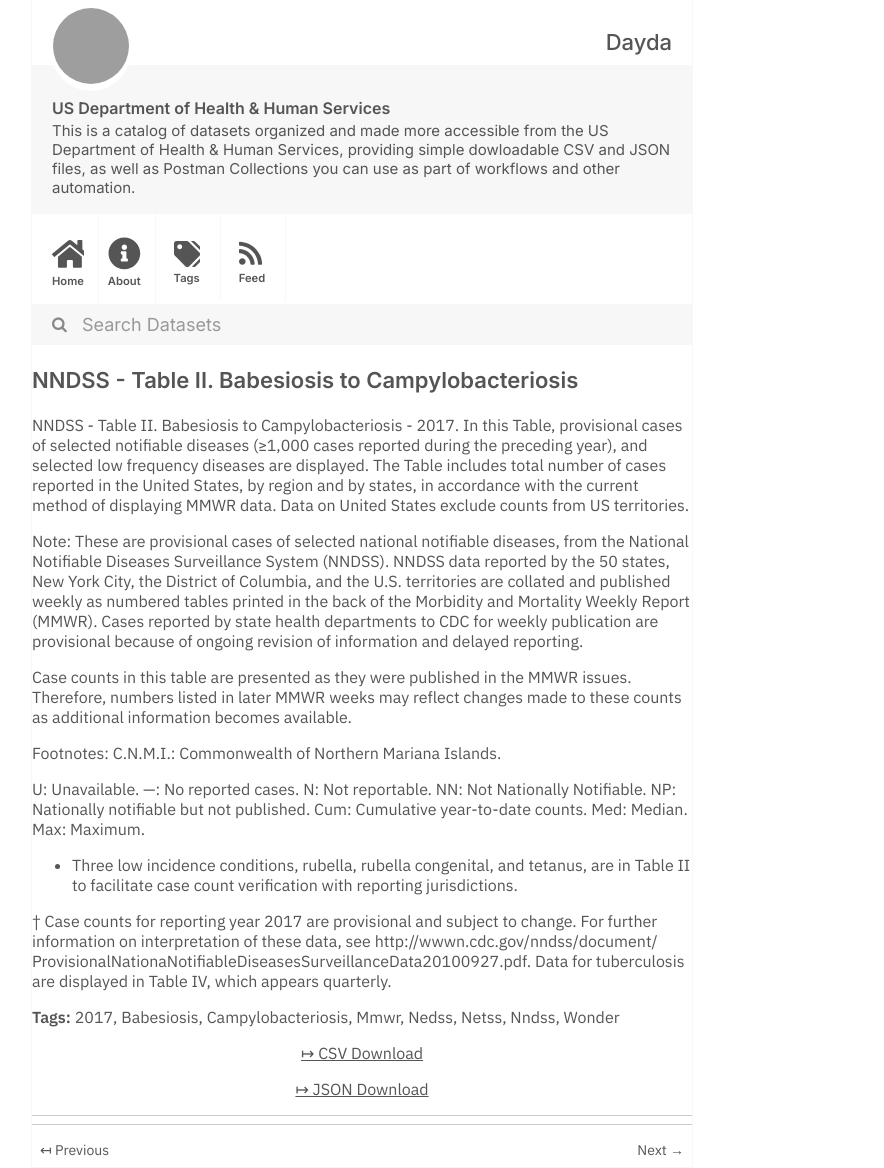
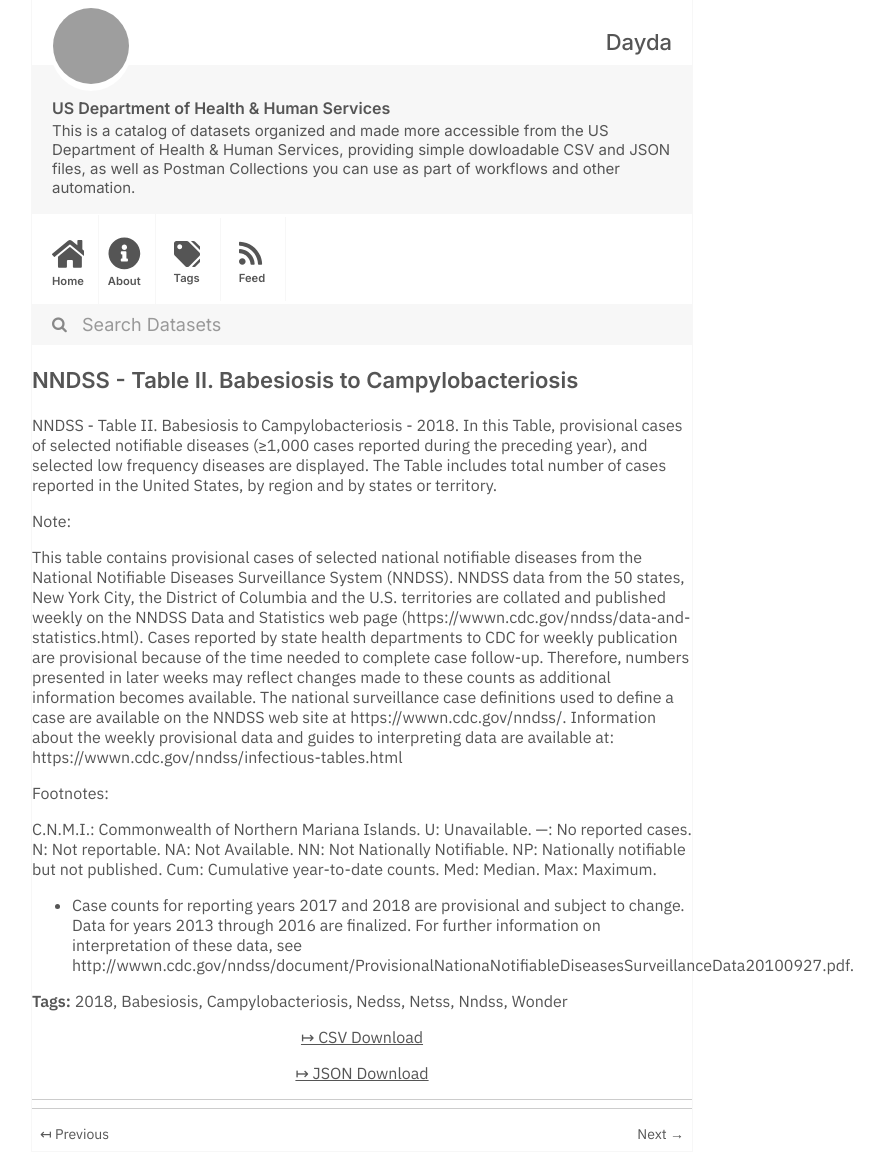
Before and after one commit to dayda-entities/us-department-of-health-and-human-services, a Jekyll site: the page built from _posts/2020-11-10-nndss-table-ii.-babesiosis-to-campylobacteriosis.md, in a window 1280 px wide. Shown: the whole page, without its empty margins (278-1162 px from the left). Built offline with Jekyll 4.4.1, drawn with Linux system fonts in a browser that asks for light colours; grey boxes are pictures that could not be loaded.

Commit message:
Publish Data

```diff
--- a/_posts/2020-11-10-nndss-table-ii.-babesiosis-to-campylobacteriosis.md
+++ b/_posts/2020-11-10-nndss-table-ii.-babesiosis-to-campylobacteriosis.md
@@ -1,36 +1,32 @@
 ---
 title: NNDSS - Table II. Babesiosis to Campylobacteriosis
-created: '2020-11-10T16:18:29.960282'
-modified: '2021-04-17T02:18:12.145990'
+created: '2020-11-10T16:18:28.421227'
+modified: '2021-04-30T02:05:25.943064'
 state: active
 type: dataset
 tags:
-  - '2017'
+  - '2018'
   - Babesiosis
   - Campylobacteriosis
-  - Mmwr
   - Nedss
   - Netss
   - Nndss
   - Wonder
 groups: []
-csv_url: 'https://data.cdc.gov/api/views/xuah-ug7z/rows.csv?accessType=DOWNLOAD'
-json_url: 'https://data.cdc.gov/api/views/xuah-ug7z/rows.json?accessType=DOWNLOAD'
+csv_url: 'https://data.cdc.gov/api/views/8n2k-mkiw/rows.csv?accessType=DOWNLOAD'
+json_url: 'https://data.cdc.gov/api/views/8n2k-mkiw/rows.json?accessType=DOWNLOAD'
 layout: post
 
 ---
-NNDSS - Table II. Babesiosis to Campylobacteriosis - 2017. In this Table, provisional cases of selected notifiable diseases (≥1,000 cases reported during the preceding year), and selected low frequency diseases are displayed. The Table includes total number of cases reported in the United States, by region and by states, in accordance with the current method of displaying MMWR data.  Data on United States exclude counts from US territories.
+NNDSS - Table II. Babesiosis to Campylobacteriosis - 2018. In this Table, provisional cases of selected notifiable diseases (≥1,000 cases reported during the preceding year), and selected low frequency diseases are displayed. The Table includes total number of cases reported in the United States, by region and by states or territory.
 
 Note:
-These are provisional cases of selected national notifiable diseases, from the National Notifiable Diseases Surveillance System (NNDSS). NNDSS data reported by the 50 states, New York City, the District of Columbia, and the U.S. territories are collated and published weekly as numbered tables printed in the back of the Morbidity and Mortality Weekly Report (MMWR). Cases reported by state health departments to CDC for weekly publication are provisional because of ongoing revision of information and delayed reporting.
 
-Case counts in this table are presented as they were published in the MMWR issues. Therefore, numbers listed in later MMWR weeks may reflect changes made to these counts as additional information becomes available.
+This table contains provisional cases of selected national notifiable diseases from the National Notifiable Diseases Surveillance System (NNDSS). NNDSS data from the 50 states, New York City, the District of Columbia and the U.S. territories are collated and published weekly on the NNDSS Data and Statistics web page (https://wwwn.cdc.gov/nndss/data-and-statistics.html). Cases reported by state health departments to CDC for weekly publication are provisional because of the time needed to complete case follow-up.  Therefore, numbers presented in later weeks may reflect changes made to these counts as additional information becomes available. The national surveillance case definitions used to define a case are available on the NNDSS web site at https://wwwn.cdc.gov/nndss/. Information about the weekly provisional data and guides to interpreting data are available at: https://wwwn.cdc.gov/nndss/infectious-tables.html
 
 Footnotes:
+
  C.N.M.I.: Commonwealth of Northern Mariana Islands.
+U: Unavailable. —: No reported cases. N: Not reportable. NA:  Not Available.  NN: Not Nationally Notifiable. NP: Nationally notifiable but not published. Cum: Cumulative year-to-date counts. Med: Median. Max: Maximum.
 
-U: Unavailable. —: No reported cases. N: Not reportable. NN: Not Nationally Notifiable. NP: Nationally notifiable but not published. Cum: Cumulative year-to-date counts. Med: Median. Max: Maximum.
-
-* Three low incidence conditions, rubella, rubella congenital, and tetanus, are in Table II to facilitate case count verification with reporting jurisdictions.
-
-† Case counts for reporting year 2017 are provisional and subject to change. For further information on interpretation of these data, see http://wwwn.cdc.gov/nndss/document/ ProvisionalNationaNotifiableDiseasesSurveillanceData20100927.pdf. Data for tuberculosis are displayed in Table IV, which appears quarterly.
+* Case counts for reporting years 2017 and 2018 are provisional and subject to change. Data for years 2013 through 2016 are finalized. For further information on interpretation of these data, see http://wwwn.cdc.gov/nndss/document/ProvisionalNationaNotifiableDiseasesSurveillanceData20100927.pdf.
```
